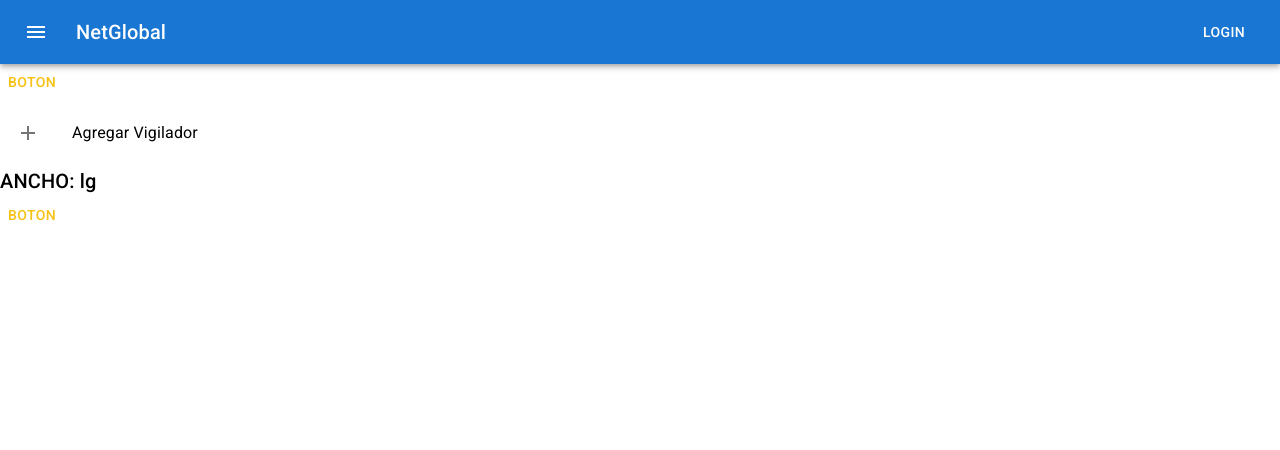
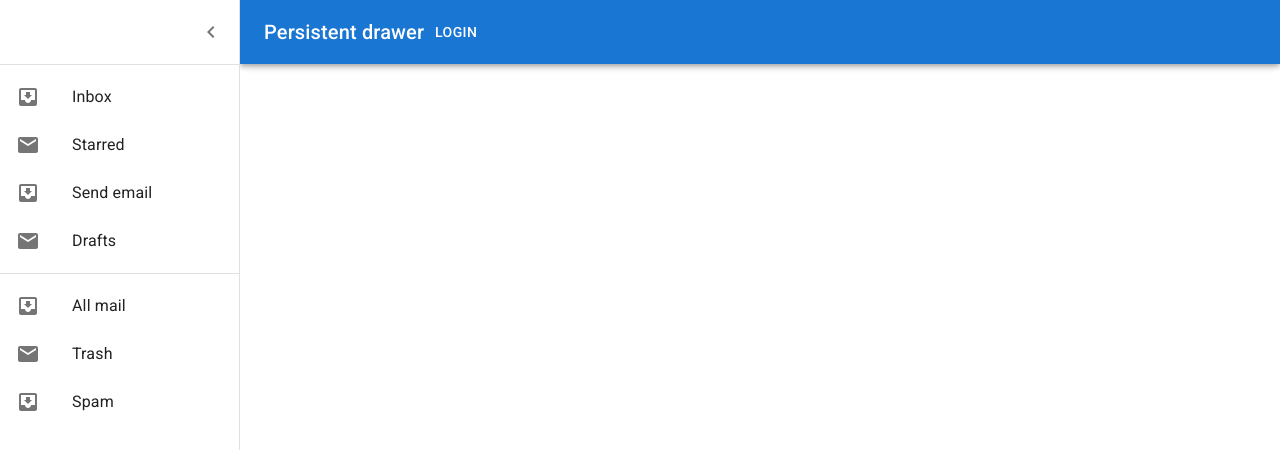
Before and after one commit to fede8932/NetGlobant, a React (Create React App) app: page / in a window 1280 px wide. Both pictures are taken after a click on the button "open drawer". Shown: the top 450 px of the page. Built offline with nearby package versions, Linux system fonts and the light colour scheme; no server answers.

Commit message:
no funciona la navbar

```diff
--- a/src/App.js
+++ b/src/App.js
@@ -8,9 +8,7 @@
 import ClientForm from "./components/ClientFrom";
 import SecurityForm from "./components/SecurityForm";
 import Navbar from "./components/Navbar";
-import Lists from "./components/Lists";
 import { Route, Routes } from "react-router-dom";
-import Oculto from "./components/Oculto";
 import theme from "./utils/themeConfig";
 
 function App() {
@@ -35,8 +33,6 @@
     <ThemeProvider theme={theme}>
       <div>
         <Navbar />
-        <Lists />
-        <Oculto />
         <Routes>
           <Route path="/login" element={<Login />} />
           <Route path="/client" element={<ClientForm />} />
--- a/src/components/Lists.jsx
+++ /dev/null
@@ -1,31 +0,0 @@
-import {
-  List,
-  ListItem,
-  ListItemIcon,
-  ListItemText,
-  Divider,
-} from "@material-ui/core";
-import AddIcon from "@mui/icons-material/Add";
-import AccountCircleIcon from "@mui/icons-material/AccountCircle";
-import { useNavigate } from "react-router-dom";
-
-const Lists = () => {
-  const navigate = useNavigate();
-
-  const handleClick = () => {
-    navigate("/security");
-  };
-
-  return (
-    <List component="nav">
-      <ListItem button>
-        <ListItemIcon>
-          <AddIcon />
-        </ListItemIcon>
-        <ListItemText onClick={handleClick} primary="Agregar Vigilador" />
-      </ListItem>
-    </List>
-  );
-};
-
-export default Lists;
--- a/src/components/Navbar.jsx
+++ b/src/components/Navbar.jsx
@@ -1,60 +1,149 @@
-import * as React from "react";
-import AppBar from "@mui/material/AppBar";
-import Box from "@mui/material/Box";
-import Toolbar from "@mui/material/Toolbar";
-import Typography from "@mui/material/Typography";
-import Button from "@material-ui/core/Button";
-import IconButton from "@mui/material/IconButton";
-import MenuIcon from "@mui/icons-material/Menu";
-import { makeStyles } from "@mui/styles";
-import { useNavigate } from "react-router-dom";
-import { spacing } from "@mui/system";
-import { red } from "@material-ui/core/colors";
-import { ThemeProvider } from "@material-ui/styles";
-import theme from "../utils/themeConfig";
+import * as React from 'react';
+import { styled, useTheme } from '@mui/material/styles';
+import Box from '@mui/material/Box';
+import Drawer from '@mui/material/Drawer';
+import CssBaseline from '@mui/material/CssBaseline';
+import MuiAppBar from '@mui/material/AppBar';
+import Toolbar from '@mui/material/Toolbar';
+import List from '@mui/material/List';
+import Typography from '@mui/material/Typography';
+import Divider from '@mui/material/Divider';
+import IconButton from '@mui/material/IconButton';
+import MenuIcon from '@mui/icons-material/Menu';
+import ChevronLeftIcon from '@mui/icons-material/ChevronLeft';
+import ChevronRightIcon from '@mui/icons-material/ChevronRight';
+import ListItem from '@mui/material/ListItem';
+import ListItemIcon from '@mui/material/ListItemIcon';
+import ListItemText from '@mui/material/ListItemText';
+import InboxIcon from '@mui/icons-material/MoveToInbox';
+import MailIcon from '@mui/icons-material/Mail';
+import Button from '@mui/material/Button';
+import { grid } from '@mui/system';
 
-const useStyle = makeStyles((theme) => ({
-  boton: {
-    color:"#212121",
-    backgroundColor: red
-},
+
+const drawerWidth = 240;
+
+const Main = styled('main', { shouldForwardProp: (prop) => prop !== 'open' })(
+  ({ theme, open }) => ({
+    flexGrow: 1,
+    padding: theme.spacing(3),
+    transition: theme.transitions.create('margin', {
+      easing: theme.transitions.easing.sharp,
+      duration: theme.transitions.duration.leavingScreen,
+    }),
+    marginLeft: `-${drawerWidth}px`,
+    ...(open && {
+      transition: theme.transitions.create('margin', {
+        easing: theme.transitions.easing.easeOut,
+        duration: theme.transitions.duration.enteringScreen,
+      }),
+      marginLeft: 0,
+    }),
+  }),
+);
+
+const AppBar = styled(MuiAppBar, {
+  shouldForwardProp: (prop) => prop !== 'open',
+})(({ theme, open }) => ({
+  transition: theme.transitions.create(['margin', 'width'], {
+    easing: theme.transitions.easing.sharp,
+    duration: theme.transitions.duration.leavingScreen,
+  }),
+  ...(open && {
+    width: `calc(100% - ${drawerWidth}px)`,
+    marginLeft: `${drawerWidth}px`,
+    transition: theme.transitions.create(['margin', 'width'], {
+      easing: theme.transitions.easing.easeOut,
+      duration: theme.transitions.duration.enteringScreen,
+    }),
+  }),
 }));
 
-const Navbar = () => {
-  const navigate = useNavigate();
-  const { boton } = useStyle();
+const DrawerHeader = styled('div')(({ theme }) => ({
+  display: 'flex',
+  alignItems: 'center',
+  padding: theme.spacing(0, 1),
+  // necessary for content to be below app bar
+  ...theme.mixins.toolbar,
+  justifyContent: 'flex-end',
+}));
 
-  const handleClick = () => {
-    navigate("/login");
+export default function PersistentDrawerLeft() {
+  const theme = useTheme();
+  const [open, setOpen] = React.useState(false);
+
+  const handleDrawerOpen = () => {
+    setOpen(true);
+  };
+
+  const handleDrawerClose = () => {
+    setOpen(false);
   };
 
   return (
-    <ThemeProvider theme={theme}>
-      <Box sx={{ flexGrow: 1 }}>
-        <AppBar position="static">
+    <Box sx={{ display: 'flex' }}>
+      <CssBaseline />
+      <AppBar position="fixed" open={open}>
         <Toolbar>
           <IconButton
-              size="large"
+            color="inherit"
+            aria-label="open drawer"
+            onClick={handleDrawerOpen}
             edge="start"
-              color="inherit"
-              aria-label="menu"
-              sx={{ mr: 2 }}
-              className={boton}
+            sx={{ mr: 2, ...(open && { display: 'none' }), marginRight: 2 }}
           >
-              <MenuIcon></MenuIcon>
+            <MenuIcon />
           </IconButton>
-            <Typography variant="h6" component="div" sx={{ flexGrow: 1 }}>
-              NetGlobal
+          <Typography variant="h6" noWrap component="div">
+            Persistent drawer
           </Typography>
-            <Button onClick={handleClick} color="inherit">
-              Login
-            </Button>
+          <Button style={{float: "right"}} color="inherit">Login</Button>
+
         </Toolbar>
       </AppBar>
-        <Button color="secondary">boton</Button>
+      <Drawer
+        sx={{
+          width: drawerWidth,
+          flexShrink: 0,
+          '& .MuiDrawer-paper': {
+            width: drawerWidth,
+            boxSizing: 'border-box',
+          },
+        }}
+        variant="persistent"
+        anchor="left"
+        open={open}
+      >
+        <DrawerHeader>
+          <IconButton onClick={handleDrawerClose}>
+            {theme.direction === 'ltr' ? <ChevronLeftIcon /> : <ChevronRightIcon />}
+          </IconButton>
+        </DrawerHeader>
+        <Divider />
+        <List>
+          {['Inbox', 'Starred', 'Send email', 'Drafts'].map((text, index) => (
+            <ListItem button key={text}>
+              <ListItemIcon>
+                {index % 2 === 0 ? <InboxIcon /> : <MailIcon />}
+              </ListItemIcon>
+              <ListItemText primary={text} />
+            </ListItem>
+          ))}
+        </List>
+        <Divider />
+        <List>
+          {['All mail', 'Trash', 'Spam'].map((text, index) => (
+            <ListItem button key={text}>
+              <ListItemIcon>
+                {index % 2 === 0 ? <InboxIcon /> : <MailIcon />}
+              </ListItemIcon>
+              <ListItemText primary={text} />
+            </ListItem>
+          ))}
+        </List>
+      </Drawer>
+      <Main open={open}>
+      </Main>
     </Box>
-    </ThemeProvider>
   );
-};
-
-export default Navbar;
+}
--- a/src/components/Oculto.jsx
+++ /dev/null
@@ -1,21 +0,0 @@
-import React from "react";
-import { withWidth, Hidden } from "@material-ui/core";
-import { Button, Typography } from "@material-ui/core";
-
-
-const Oculto = (props) => {
-  return (
-    <>
-    <Typography variant="h6" color="initial">
-      ANCHO: {props.width}
-    </Typography>
-    <Hidden smDown>
-      <Button color="secondary">
-          boton
-      </Button>
-    </Hidden>
-    </>
-  );
-};
-
-export default withWidth()(Oculto);
```
Lines whose indentation alone changed are shown as unchanged.
